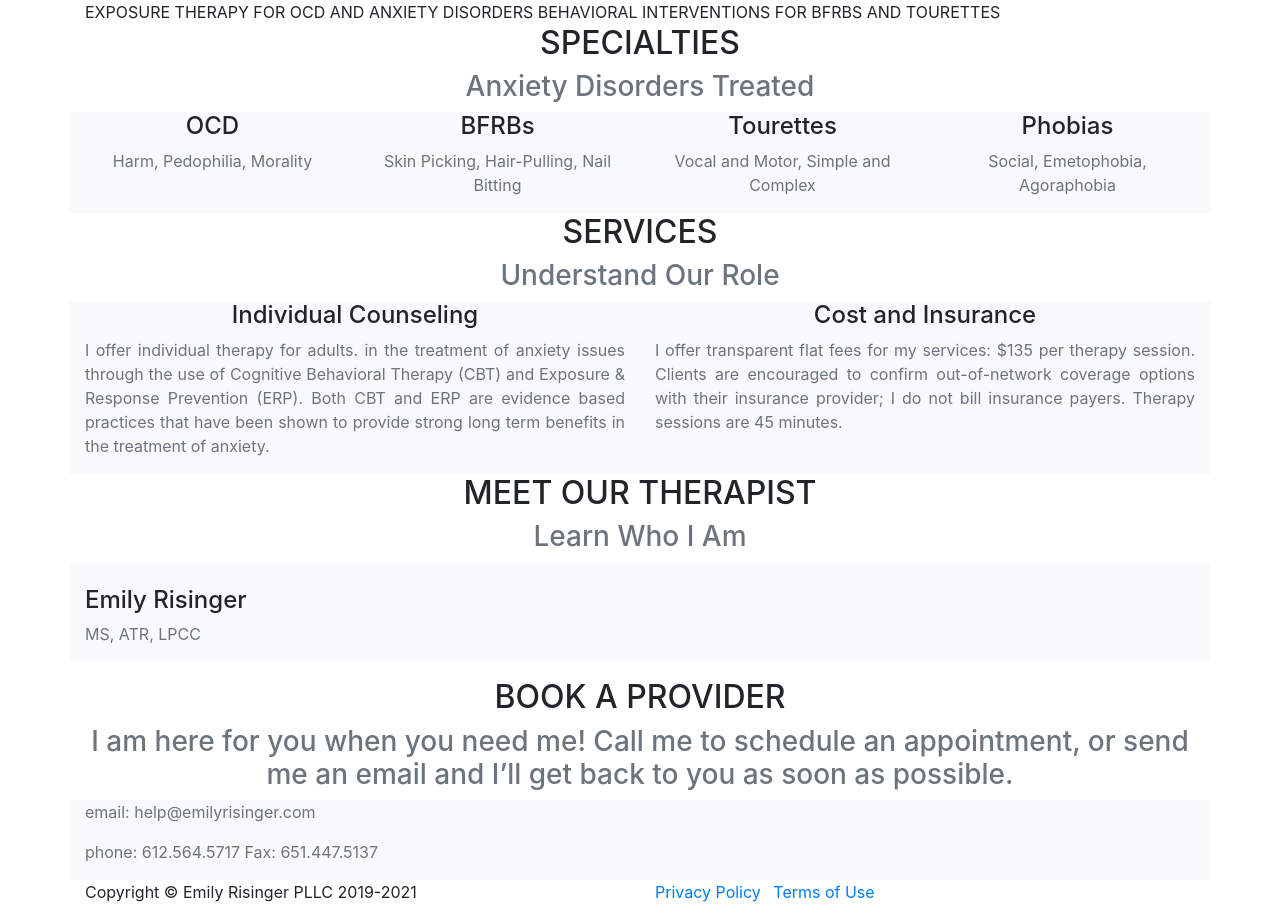
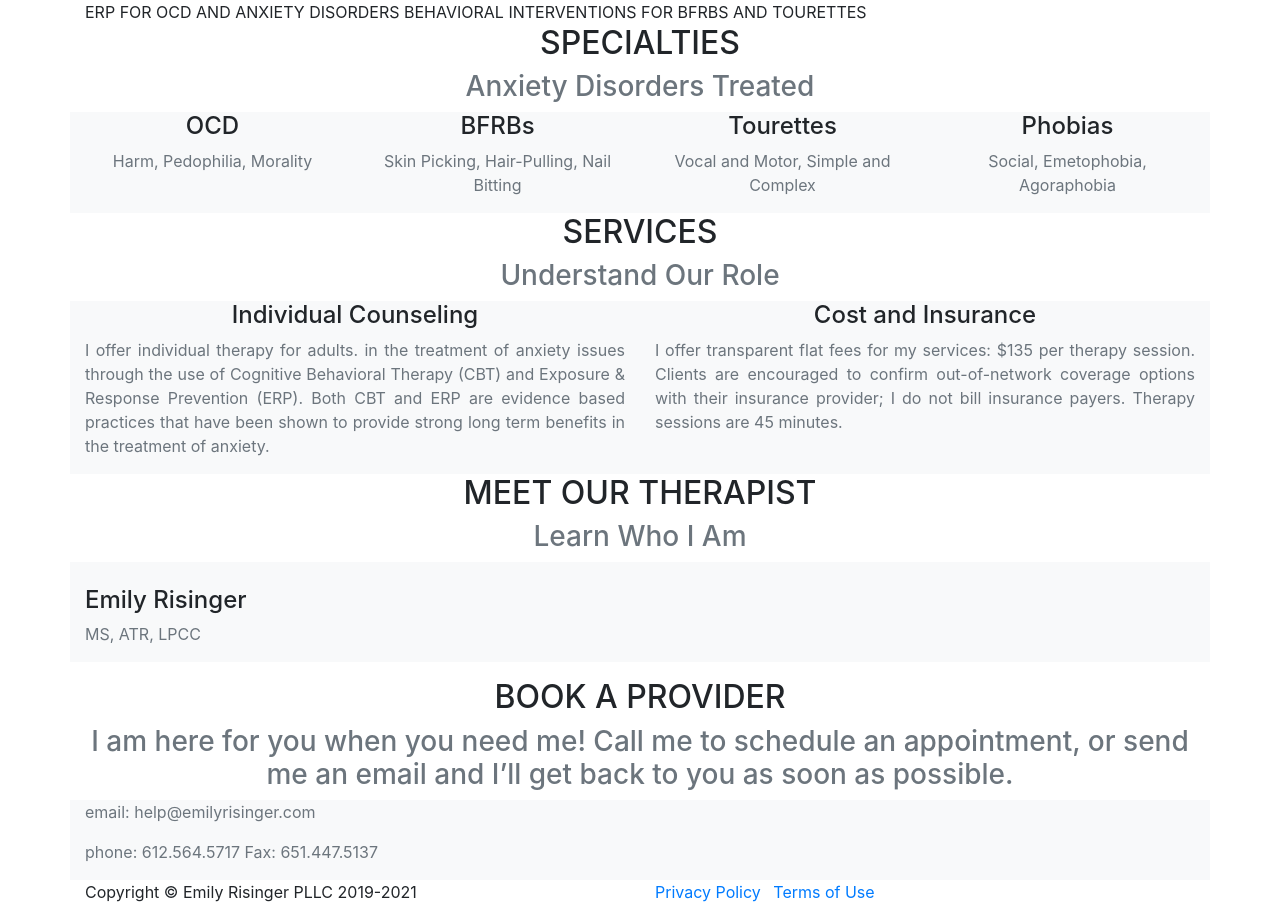
Before and after one commit to emilyrisingerpllc/emilyrisingerpllc.github.io, a Jekyll site: the page built from index.md, in a window 1280 px wide. Built offline with Jekyll 4.4.1, drawn with Linux system fonts in a browser that asks for light colours; nearby versions of some CDN libraries; some web fonts are replaced; library files that are not in the unit come from our copies.

Commit message:
Update default.yml

```diff
--- a/_data/default.yml
+++ b/_data/default.yml
@@ -4,7 +4,7 @@ brand:
   phone: '612.564.5717 Fax: 651.447.5137'
   intro:
     heading: >
-      Exposure Therapy for OCD and Anxiety Disorders
+      ERP for OCD and Anxiety Disorders
       Behavioral Interventions for BFRBs and Tourettes
   specialties:
     heading: Specialties
```
